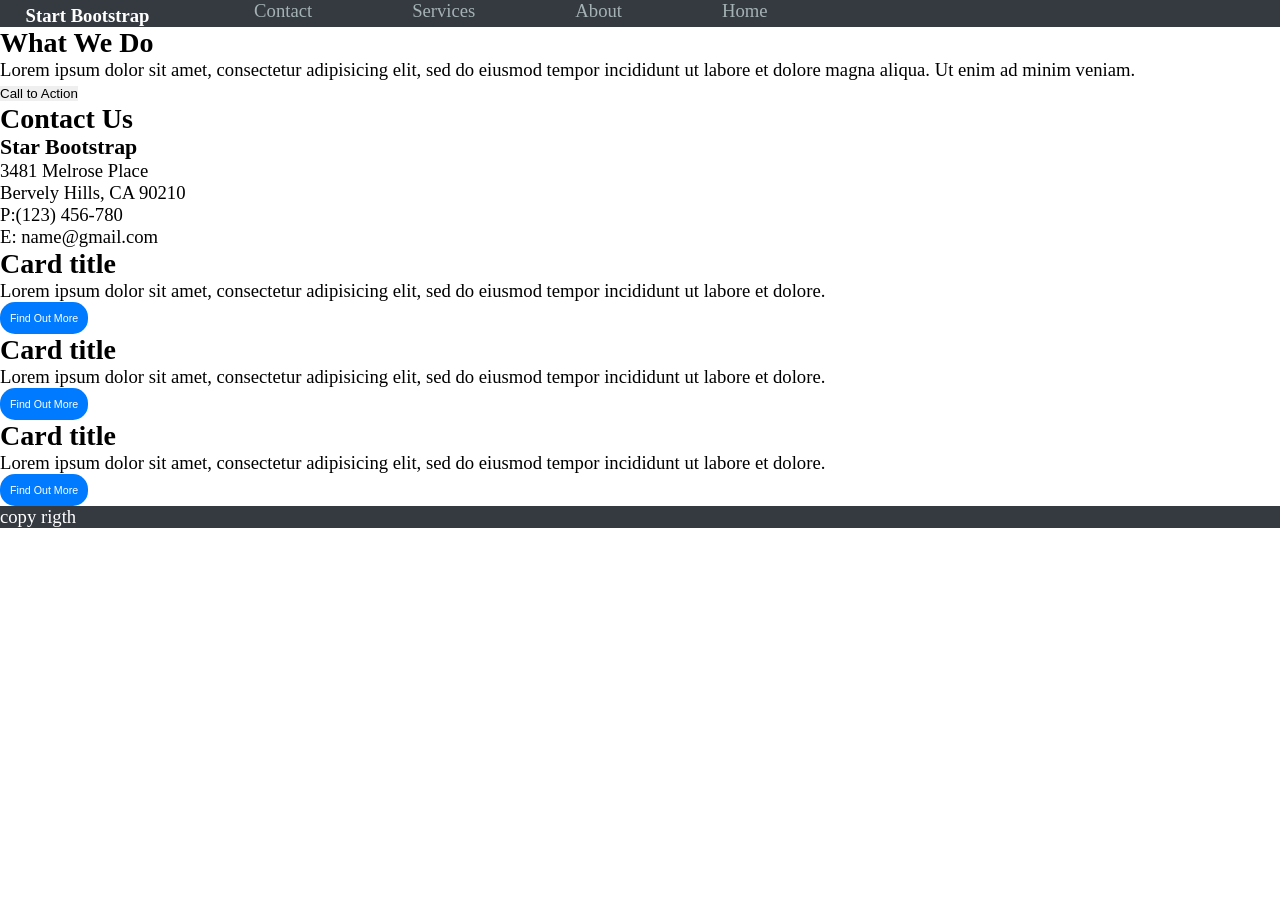
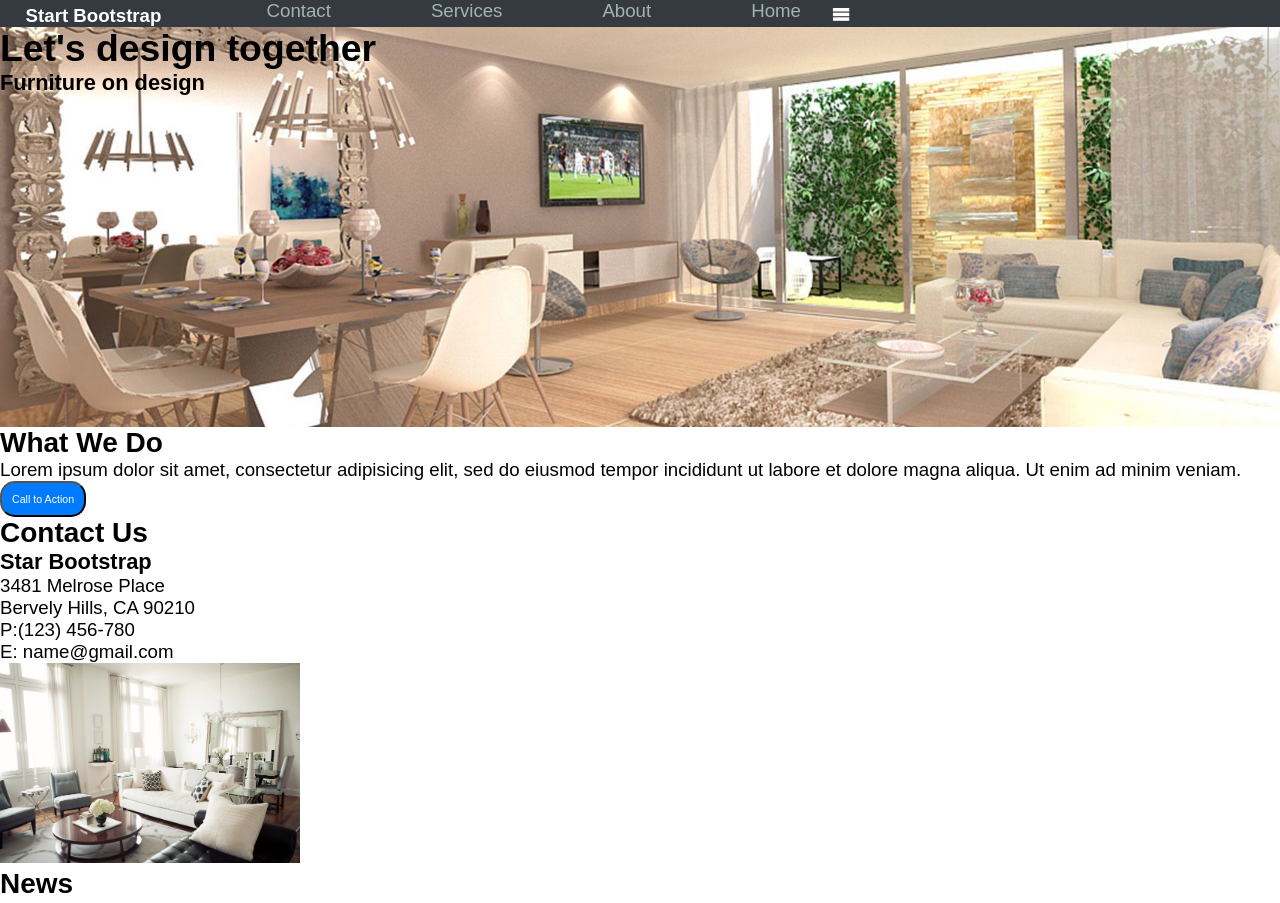
Before and after one commit to Edith707/retos-codigo-1-sprint3, a plain HTML site: page page/index.html in a window 1280 px wide. Shown: the top 903 px of the page. Before the commit the page ends 800 px from the top, so only its background shows below. Drawn offline with Linux system fonts and the light colour scheme; a web font is replaced by a local one.

Commit message:
avances page

```diff
--- /dev/null
+++ b/page/assets/fonts/style.css
@@ -0,0 +1,32 @@
+@font-face {
+  font-family: 'icomoon';
+  src:  url('icomoon.eot?mnepd2');
+  src:  url('icomoon.eot?mnepd2#iefix') format('embedded-opentype'),
+    url('icomoon.ttf?mnepd2') format('truetype'),
+    url('icomoon.woff?mnepd2') format('woff'),
+    url('icomoon.svg?mnepd2#icomoon') format('svg');
+  font-weight: normal;
+  font-style: normal;
+}
+
+[class^="icon-"], [class*=" icon-"] {
+  /* use !important to prevent issues with browser extensions that change fonts */
+  font-family: 'icomoon' !important;
+  speak: none;
+  font-style: normal;
+  font-weight: normal;
+  font-variant: normal;
+  text-transform: none;
+  line-height: 1;
+
+  /* Better Font Rendering =========== */
+  -webkit-font-smoothing: antialiased;
+  -moz-osx-font-smoothing: grayscale;
+}
+
+.icon-copyright:before {
+  content: "\e900";
+}
+.icon-menu:before {
+  content: "\e9bd";
+}
--- a/page/css/grid.css
+++ b/page/css/grid.css
@@ -0,0 +1,48 @@
+*{
+box-sizing: border-box;
+margin: 0;
+padding: 0;
+ }
+
+ .container {
+ 	width: 100%;
+ 	max-width: 1000px;
+ 	margin: 0 auto;
+
+ }
+
+ .row:before, .row:hafter{
+  content: "";
+  display: table;
+  clear: both;
+ }
+[.class*="col-"]{
+	float: left;
+	min-height: 7px;
+	/*gutters*/
+	padding: 12px;
+}
+
+
+ /* (100/12)* num-col */
+
+
+ .col-1{width: 8.33333%;}
+ .col-2{width: 16.666667%;}
+ .col-3{width: 25%;}
+ .col-4{width: 33.333333%;}
+ .col-5{width: 41.6666667%;}
+ .col-6{width: 50%;}
+ .col-7{width: 58.333333%;}
+ .col-8{width: 66.6666667%;}
+ .col-9{width: 75%;}
+ .col-10{width: 83.333333%;}
+ .col-11{width: 91.6666667%;}
+ .col-12{width: 100%;}
+
+@media all and max-width: 769px){
+	[class*="col-"] {
+		width: 100%;
+	}
+
+}
--- a/page/css/main.css
+++ b/page/css/main.css
@@ -1,13 +1,8 @@
-*{  border: 0;
-	box-sizing: border-box;
-	margin: 0;
-	padding: 0;
-}
 
 body{
-	font-family: 'Bellefair', serif;
+	font-family: sans-serif;
 	font-size: 14pt;
-
+    color: black;
 }
 /* Estilos de fuente
     ont-family: 'Encode Sans Expanded', sans-serif; titulos
@@ -37,14 +32,23 @@ nav>ul>li{
 nav>ul>li:hover {
 	color: white;
 }
+
+header {
+	background-image: url("../assets/images/interiores.jpg");
+	background-position: center center;
+	background-repeat: no-repeat;
+	background-size: cover;
+	clear: both;
+	height: 400px;
+	width: 100%;
+
+}
 section>div>h2{
 	font-family: 'Encode Sans Expanded',
 }
 
 
-
-
-section>div>button {
+section>button, section>div>button {
 	background-color: #007BFF;
 	border-radius: 15px;;
 	color: white;
@@ -53,7 +57,7 @@ section>div>button {
 
 }
 
-section>div>button:hover {
+section>button:hover, section>div>button:hover {
 	background-color: #2EBCE9;
 }
 
@@ -61,3 +65,14 @@ footer{
 	background-color: #343A40;
 	color: white;
 }
+
+/*CLASES*/
+.img {
+	margin: auto;
+	height: 200px;
+	width: 300px;
+}
+
+.display {
+	display: inline-block;
+}
--- a/page/index.html
+++ b/page/index.html
@@ -8,13 +8,14 @@
 	<link href="https://fonts.googleapis.com/css?family=Bellefair|Encode+Sans+Expanded" rel="stylesheet">
 	<!--Agregando viewport-->
 	<meta name="viewport" content="width=device-width, initial-scale=1, maximum-scale=1">
-	<!--Agregando links para el css, uno para el estilo y otro para el grid-->
+	<!--Agregando links para el css, uno para el estilo y otro para el grid e iconos-->
 	<link rel="stylesheet" href="css/main.css">
 	<link rel="stylesheet" type="text/css" href="css/grid.css">
+  <link rel="stylesheet" type="text/css" href="assets/fonts/style.css">
 </head>
 <body>
   <main class="conteiner">
-  	<nav>
+  	<nav class="row col-12">
   		<span>Start Bootstrap</span>
   		<ul>
   			<li>Home</li>
@@ -22,9 +23,11 @@
   			<li>Services</li>
   			<li>Contact</li>
   		</ul>
+      <span class="icon-menu"></span>
   	</nav>
-  	<header id="header" class="">
-
+  	<header id="header" class="row col-12" >
+  		<h1>Let's design together</h1>
+      <h3>Furniture on design</h3>
   	</header><!-- /header -->
   	<section class="">
   	  <h2>What We Do</h2>
@@ -40,26 +43,28 @@
   	  E: name@gmail.com
   	 </p>
   	</section>
-  	<section class="">
-  	  <div>
-
-  	  	<h2>Card title</h2>
+  	<section>
+  	  <div class="">
+        <img class="img" src="assets/images/living-and-dining-area.jpg" alt="dining-area">
+  	  	<h2>News</h2>
   	  	<p>Lorem ipsum dolor sit amet, consectetur adipisicing elit, sed do eiusmod tempor incididunt ut labore et dolore.</p>
   	  	<button type="">Find Out More</button>
   	  </div>
   	  <div class="">
-        <h2>Card title</h2>
+        <img class="img" src="assets/images/decorating-ideas-for-a-small-bedroom-11.jpg" alt="room">
+        <h2>Interior Decoration</h2>
         <p>Lorem ipsum dolor sit amet, consectetur adipisicing elit, sed do eiusmod tempor incididunt ut labore et dolore.</p>
         <button type="">Find Out More</button>
   	  </div>
   	  <div class="">
-  	  	<h2>Card title</h2>
+        <img class="img" src="assets/images/bano-con-planta-en-maceta.jpg" alt="bathroom">
+  	  	<h2>Spaces</h2>
   	  	<p>Lorem ipsum dolor sit amet, consectetur adipisicing elit, sed do eiusmod tempor incididunt ut labore et dolore.</p>
   	  	<button type="">Find Out More</button>
   	  </div>
   	</section>
   	<footer class="">
-  		<span>copy rigth</span>
+  		<p>Copyright <span class="icon-copyright"></span> your Website 2018</p>
   	</footer>
   </main>
 </body>
```
Also changed, not shown: page/assets/fonts/icomoon.ttf (added), page/assets/fonts/icomoon.woff (added), page/assets/images/1a63c0a38b3052778f66bba41008d58b.jpg (added), page/assets/images/784-carroll-street-1.jpg (added), page/assets/images/SALAMODULAR.jpg (added), page/assets/images/bano-con-planta-en-maceta.jpg (added), page/assets/images/bano-minimalista-reborde-640x751.jpg (added), page/assets/images/decorating-ideas-for-a-small-bedroom-11.jpg (added), page/assets/images/diseno-interiores-departamentos-nordicos-3.jpg (added), page/assets/images/eclectic-bathroom.jpg (added), page/assets/images/interiores.jpg (added), page/assets/images/interiorismo.jpg (added), page/assets/images/living-and-dining-area.jpg (added), page/assets/images/mini-darlana-lantern-hero.jpg (added), 2 other files.
